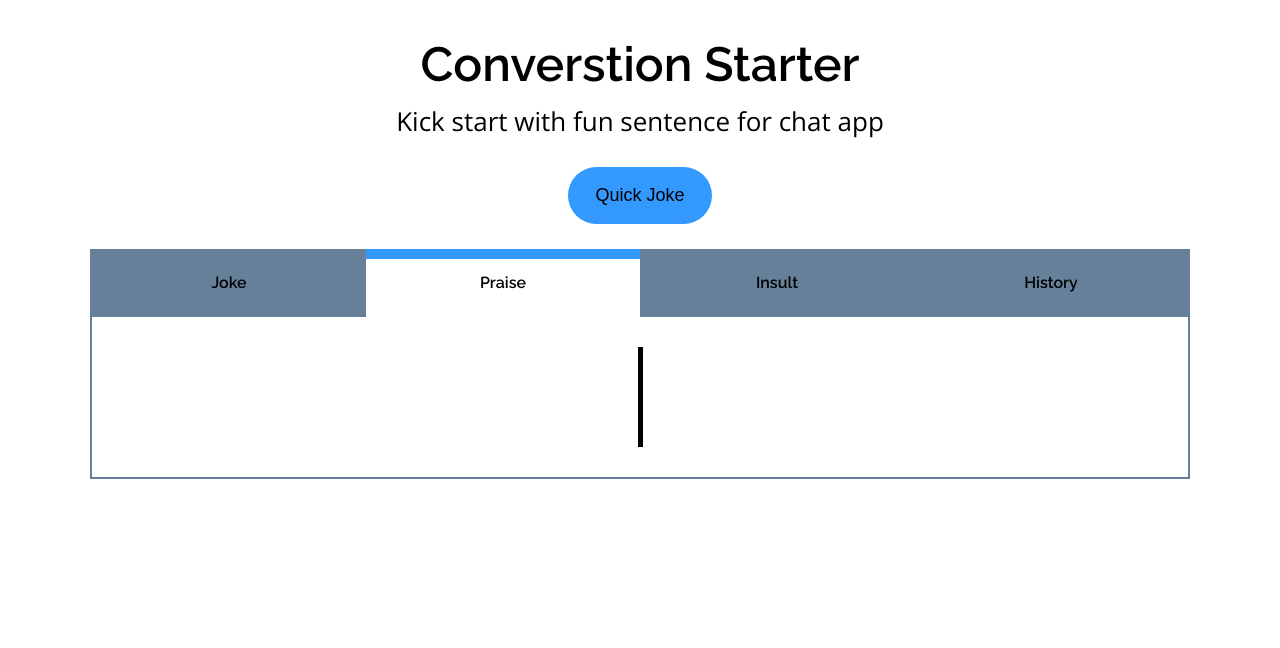
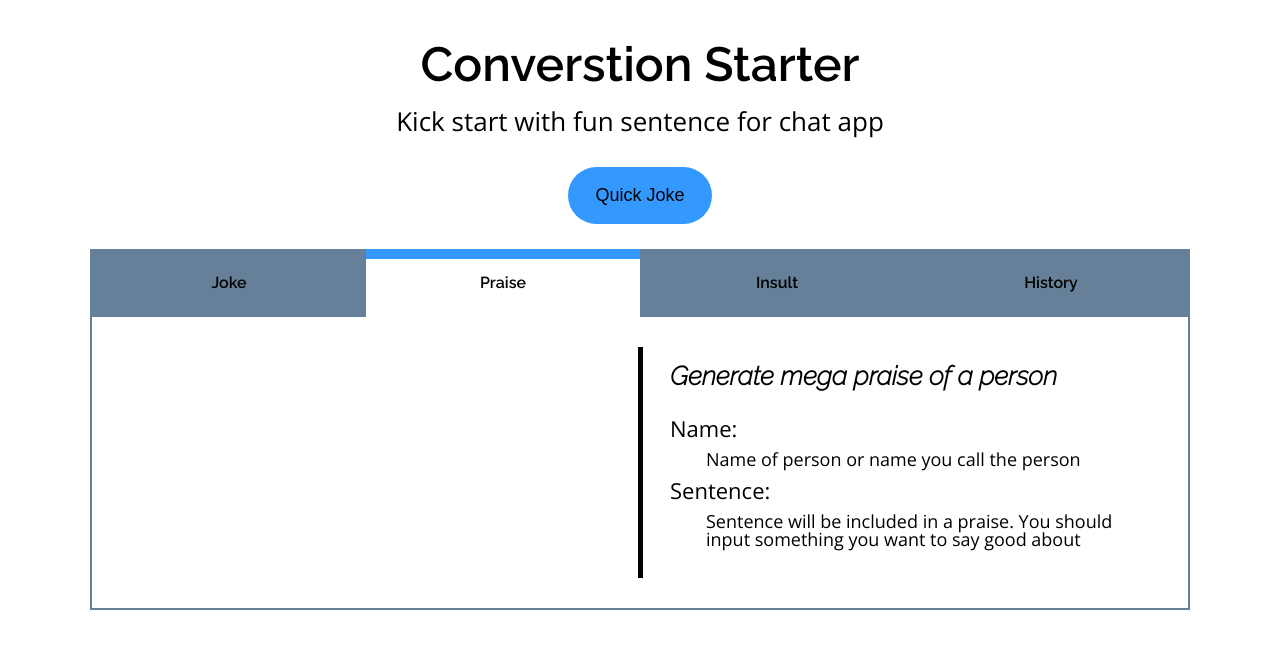
Before and after one commit to Tomo-ja/joke-generator, a React (Create React App) app: page / in a window 1280 px wide. Both pictures are taken after a click on the item "Praise". Shown: the top 648 px of the page. Built offline with nearby package versions, Linux system fonts and the light colour scheme.

Commit message:
write some sentence

```diff
--- a/src/Component/Insult.tsx
+++ b/src/Component/Insult.tsx
@@ -6,12 +6,13 @@ export default function Insult() {
       <form className='MAIN-SECTION__CONTENT'>
       </form>
        <div className='MAIN-SECTION__CONTENT'>
-          <h2  className='MAIN-SECTION__CONTENT__TITLE'></h2>
-          <h3 className='MAIN-SECTION__CONTENT__SUBTITLE'></h3>
-          <p className='MAIN-SECTION__CONTENT__P'></p>
-          <h3 className='MAIN-SECTION__CONTENT__SUBTITLE'></h3>
-          <p className='MAIN-SECTION__CONTENT__P'>
-          </p>
+        <h2  className='MAIN-SECTION__CONTENT__TITLE'>Generate insult phrase of a person</h2>
+        <h3 className='MAIN-SECTION__CONTENT__SUBTITLE'>Name:</h3>
+        <p className='MAIN-SECTION__CONTENT__P'>Name of person or name you call the person</p>
+        <h3 className='MAIN-SECTION__CONTENT__SUBTITLE'>Sentence:</h3>
+        <p className='MAIN-SECTION__CONTENT__P'>
+          Sentence will be included in a insult phrase. You should input something you want to say bad about
+        </p>
       </div>
 </section>
 )}
--- a/src/Component/Prise.tsx
+++ b/src/Component/Prise.tsx
@@ -6,12 +6,13 @@ export default function Prise() {
     	<form className='MAIN-SECTION__CONTENT'>
 		  </form>
 		<div className='MAIN-SECTION__CONTENT'>
-    <h2  className='MAIN-SECTION__CONTENT__TITLE'></h2>
-			<h3 className='MAIN-SECTION__CONTENT__SUBTITLE'></h3>
-			<p className='MAIN-SECTION__CONTENT__P'></p>
-			<h3 className='MAIN-SECTION__CONTENT__SUBTITLE'></h3>
+		<h2  className='MAIN-SECTION__CONTENT__TITLE'>Generate mega praise of a person</h2>
+			<h3 className='MAIN-SECTION__CONTENT__SUBTITLE'>Name:</h3>
+			<p className='MAIN-SECTION__CONTENT__P'>Name of person or name you call the person</p>
+			<h3 className='MAIN-SECTION__CONTENT__SUBTITLE'>Sentence:</h3>
 			<p className='MAIN-SECTION__CONTENT__P'>
-      </p>
+				Sentence will be included in a praise. You should input something you want to say good about
+      		</p>
 		</div>
   </section>
   )
```
